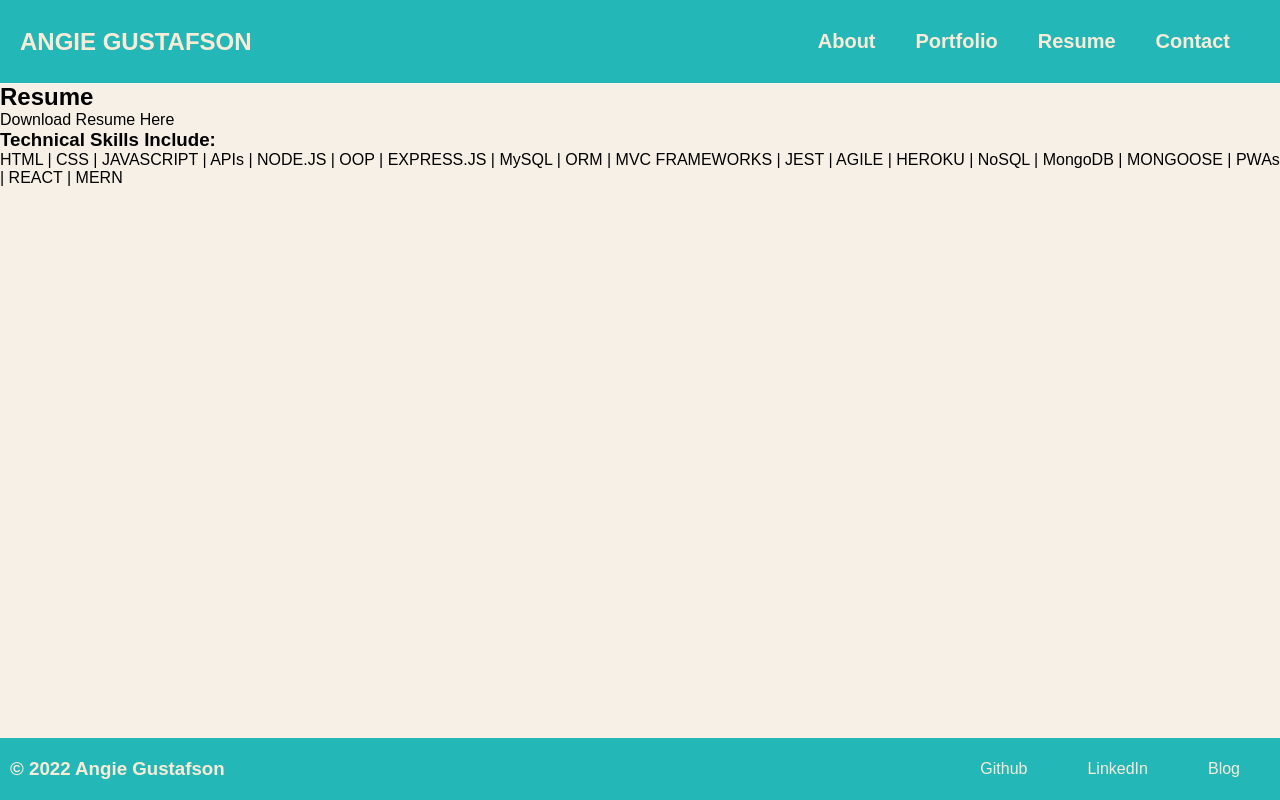
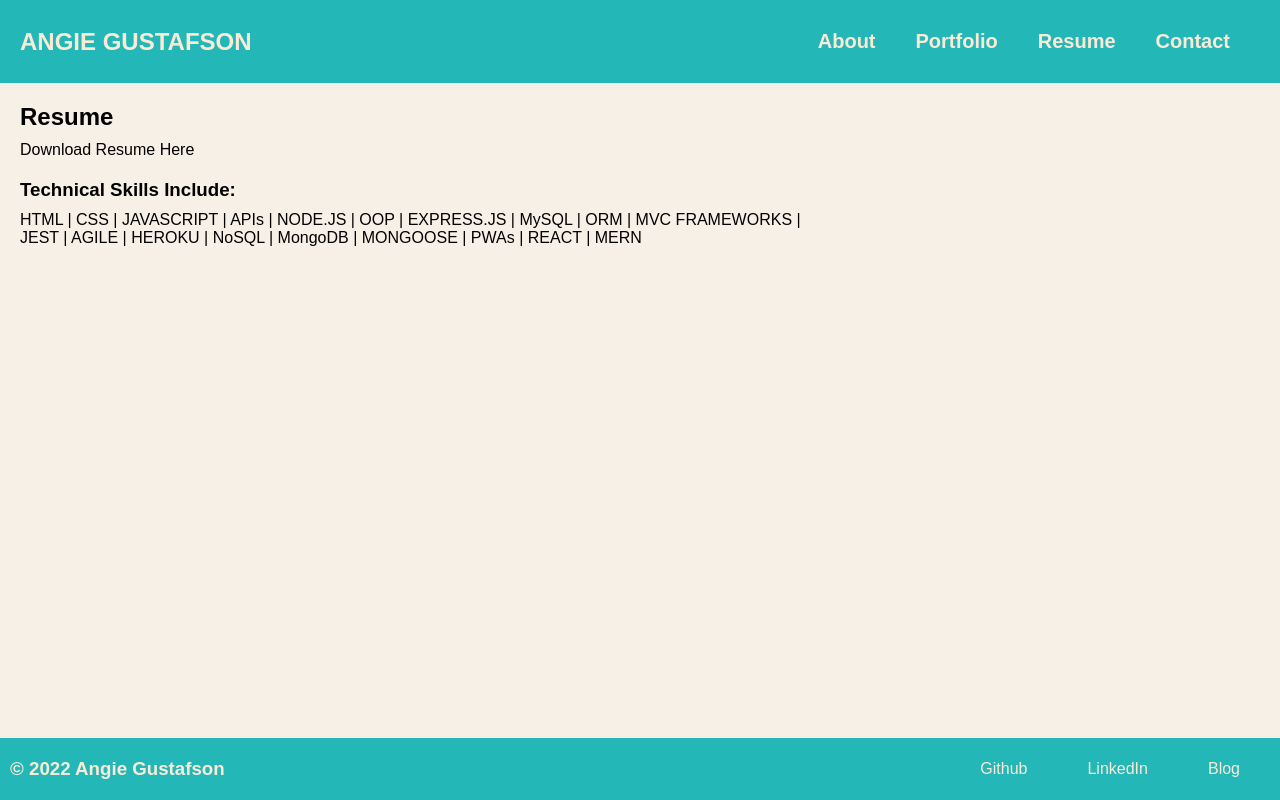
Before and after one commit to angiebunk1/AG-Portfolio, a React (Create React App) app: page / in a window 1280 px wide. Both pictures are taken after a click on the element "Resume". Built offline with nearby package versions, Linux system fonts and the light colour scheme.

Commit message:
resume styles done

```diff
--- a/src/App.css
+++ b/src/App.css
@@ -186,6 +186,22 @@ footer h3 {
   margin: 0px 0px 30px;
 }
 
+.resume {
+  display: flex;
+  flex-direction: column;
+  padding: 20px 20px;
+  width: 100%;
+}
+
+.reslink {
+  padding: 10px 0px 20px;
+}
+
+.skills {
+  width: 65%;
+  padding: 10px 0px;
+}
+
 /* media queries */
 @media only screen and (max-width: 820px) {
   section {
--- a/src/components/Resume/index.js
+++ b/src/components/Resume/index.js
@@ -4,12 +4,12 @@ import React from 'react';
 
 function Resume() {
   return (
-    <div>
+    <div className='resume'>
       <h2>Resume</h2>
-      <a href='https://drive.google.com/file/d/1OUebNBobsW0fbhDFNmMvudWFtzyjJpM5/view?usp=sharing' target="_blank"> Download Resume Here </a>
+      <a href='https://drive.google.com/file/d/1OUebNBobsW0fbhDFNmMvudWFtzyjJpM5/view?usp=sharing' target="_blank" className='reslink'> Download Resume Here </a>
       <div>
         <h3>Technical Skills Include:</h3>
-        <p>
+        <p className='skills'>
         HTML | CSS | JAVASCRIPT | APIs | NODE.JS | OOP | EXPRESS.JS | MySQL | ORM | MVC FRAMEWORKS | JEST | AGILE | HEROKU | NoSQL | MongoDB | MONGOOSE | PWAs | REACT | MERN
         </p>
       </div>
```
